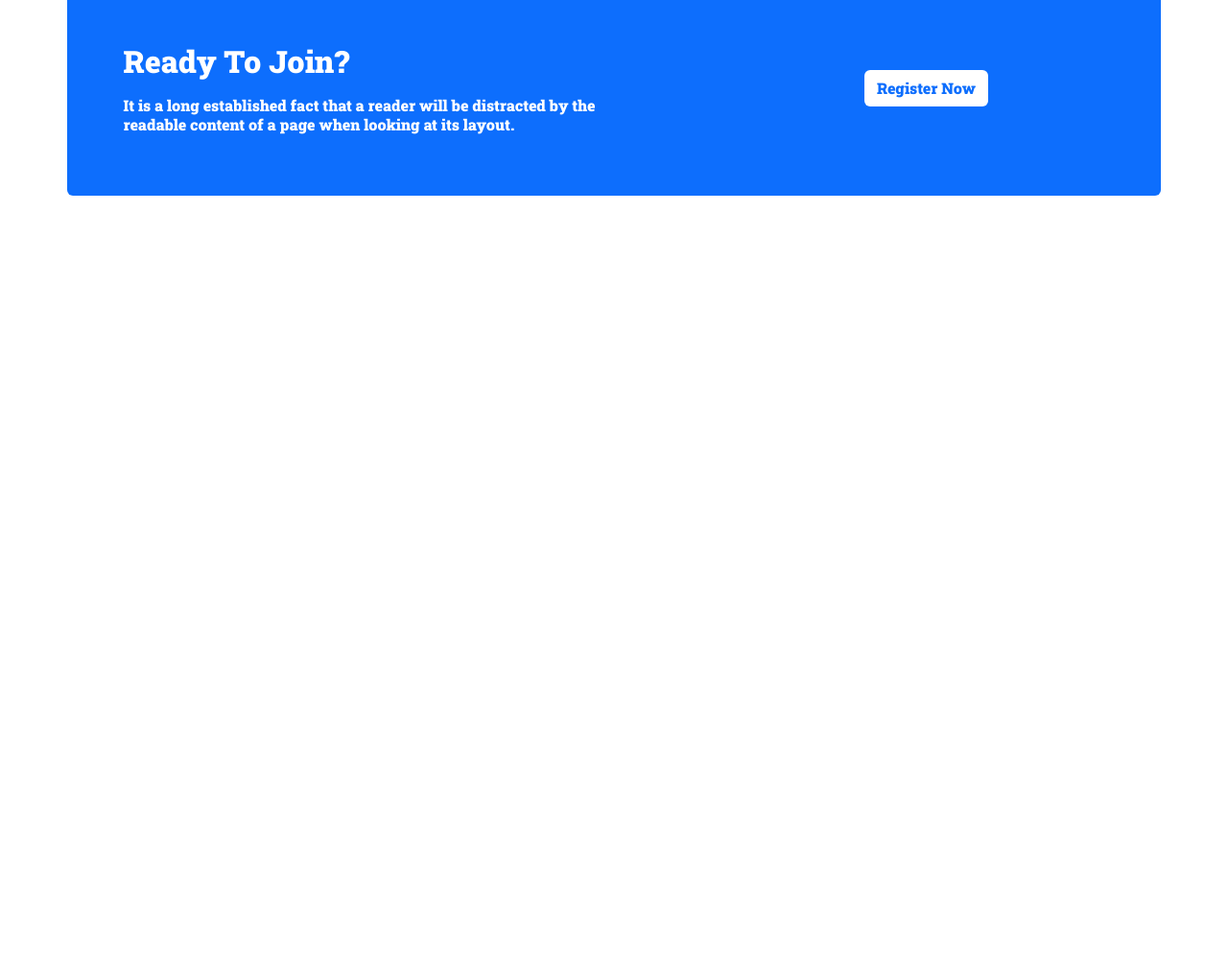
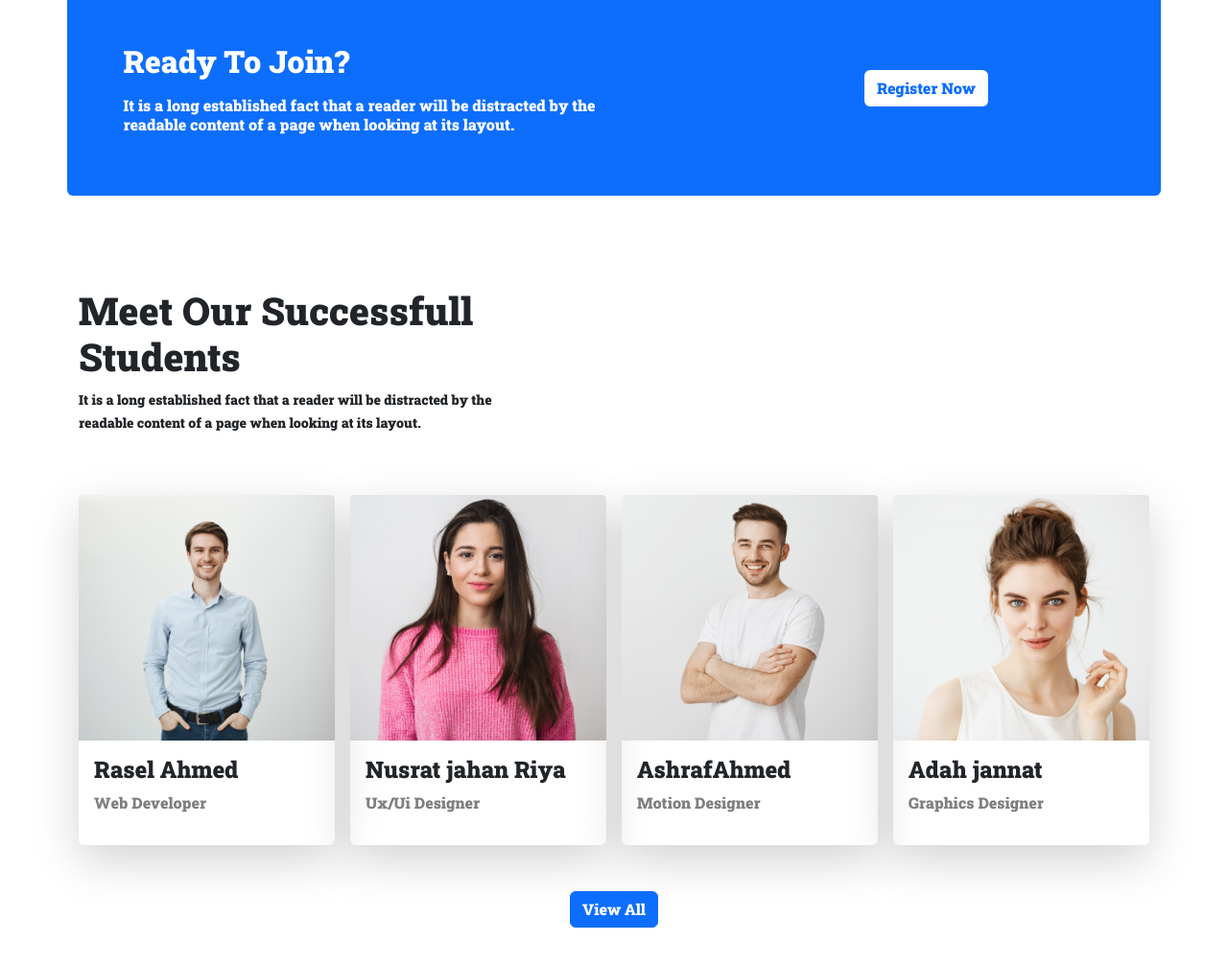
Before and after one commit to Raselahmed2/Learn-Online, a plain HTML site: page index.html in a window 1280 px wide. Shown: the part 2612-3618 px from the top of the page at 96% size. Before the commit the page ends 2912 px from the top, so only its background shows below. Drawn offline with nearby package versions, Linux system fonts and the light colour scheme.

Commit message:
aded sussecstudent

```diff
--- a/index.html
+++ b/index.html
@@ -340,6 +340,70 @@
         </section>
         <!-- ready to join end  -->
 
+         <!-- success student start -->
+         <section class="my-5">
+            <div class="container">
+                <div class="student-text col-lg-5">
+                    <h1>Meet Our Successfull
+                        Students</h1>
+                    <small class="">It is a long established fact that a reader will be distracted by the
+                        readable content of a page when looking at its layout.</small>
+                </div>
+                <!-- student img  -->
+                <div class="row my-5 g-3">
+                    <div class=" col-lg-3 col-md-6">
+                        <div class="students-items rounded shadow-lg">
+                            <div class="students-img">
+                                <img src="images/student/student-1.png" class="img-fluid w-100" alt="">
+                            </div>
+                            <div class="student-text p-3">
+                                <h4>Rasel Ahmed</h4>
+                                <p class="text-black-50">Web Developer</p>
+                            </div>
+                        </div>
+                    </div>
+                    <div class=" col-lg-3 col-md-6">
+                        <div class="students-items rounded shadow-lg">
+                            <div class="students-img">
+                                <img src="images/student/student-2.png" class="img-fluid w-100" alt="">
+                            </div>
+                            <div class="student-text p-3">
+                                <h4>Nusrat jahan Riya</h4>
+                                <p class="text-black-50">Ux/Ui Designer</p>
+                            </div>
+                        </div>
+                    </div>
+                    <div class=" col-lg-3 col-md-6">
+                        <div class="students-items rounded shadow-lg">
+                            <div class="students-img">
+                                <img src="images/student/student-3.png" class="img-fluid w-100" alt="">
+                            </div>
+                            <div class="student-text p-3">
+                                <h4>AshrafAhmed</h4>
+                                <p class="text-black-50">Motion Designer</p>
+                            </div>
+                        </div>
+                    </div>
+                    <div class=" col-lg-3 col-md-6">
+                        <div class="students-items rounded shadow-lg">
+                            <div class="students-img">
+                                <img src="images/student/student-4.png" class="img-fluid w-100" alt="">
+                            </div>
+                            <div class="student-text p-3">
+                                <h4>Adah jannat</h4>
+                                <p class="text-black-50">Graphics Designer</p>
+                            </div>
+                        </div>
+                    </div>
+                </div>
+                <!-- student img  -->
+                <div class="student-btn text-center">
+                    <a href="#" class="btn btn-primary ">View All</a>
+                </div>
+            </div>
+        </section>
+        <!-- success student end   -->
+
 
 
 
```
